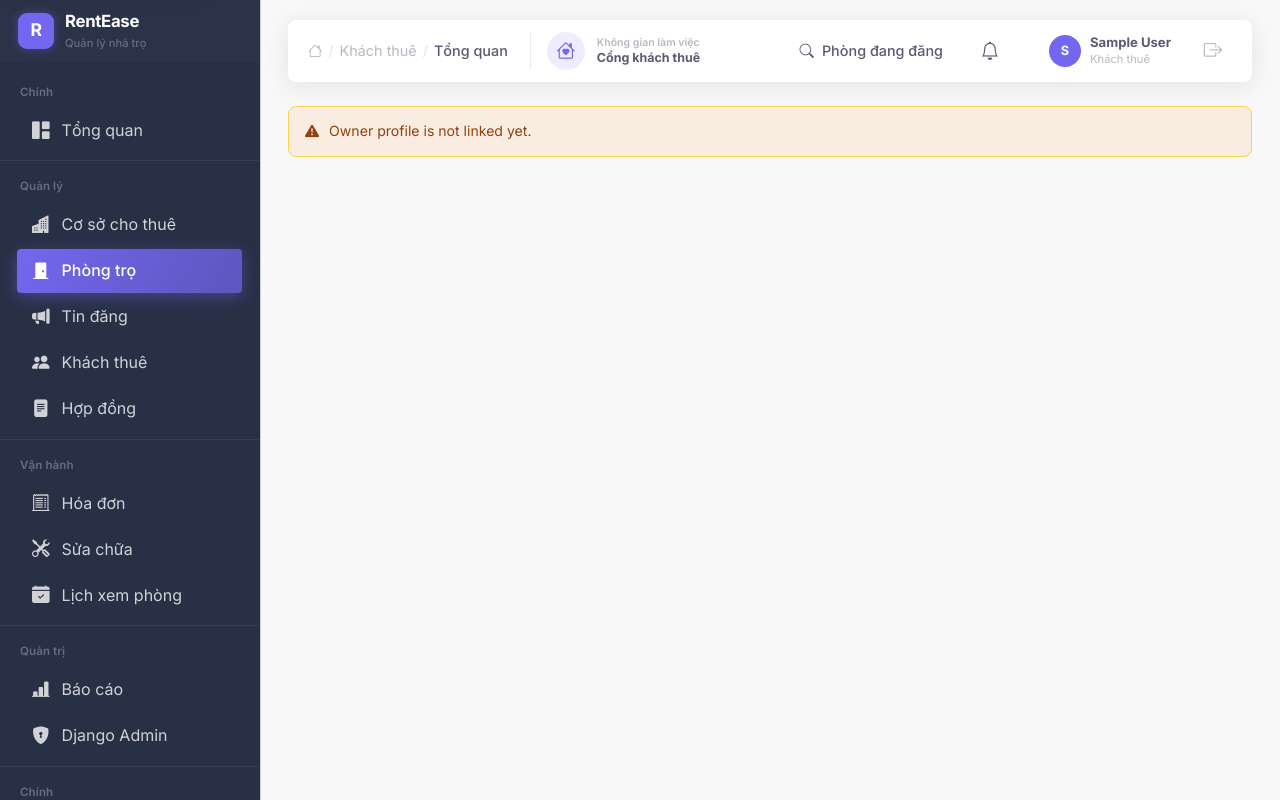
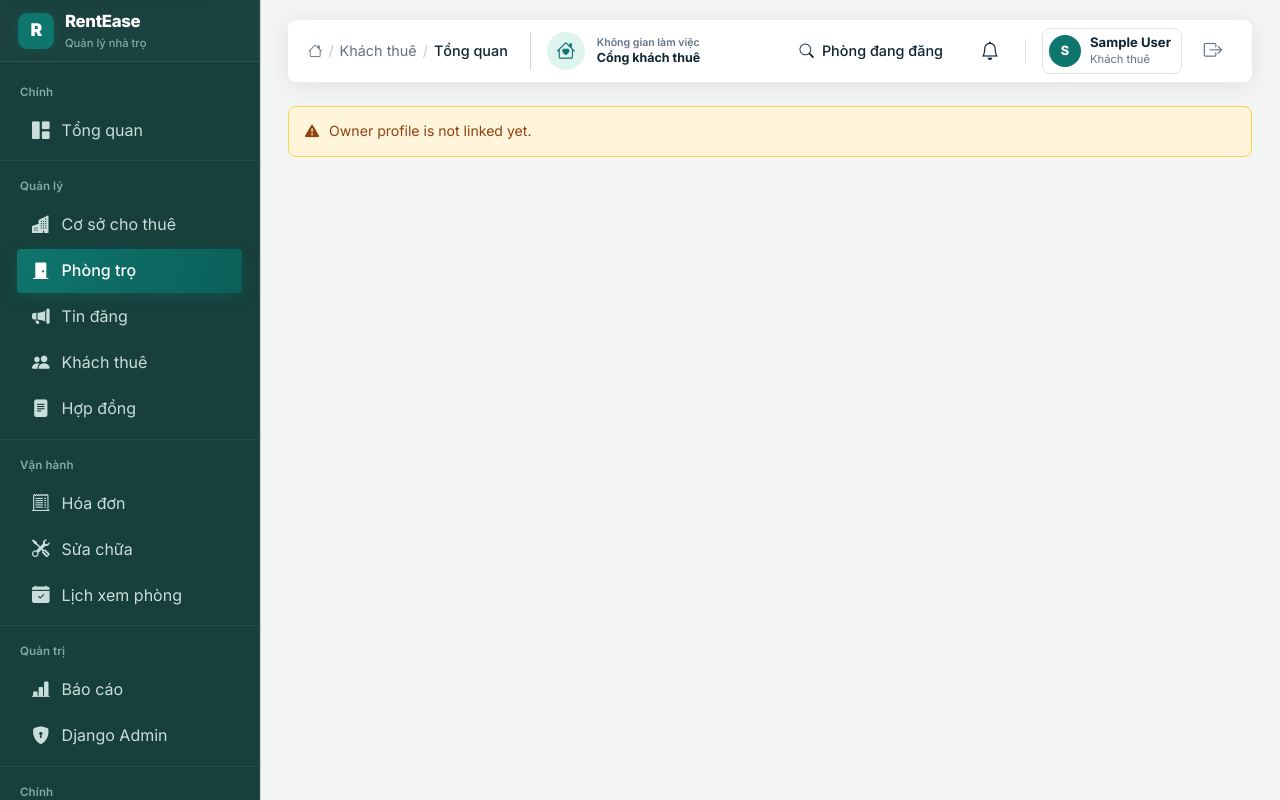
Before and after one commit to HoangNam2464/rentease-smart-hostel-management, a Django app: page /owner/rooms/ in a window 1280 px wide. Run offline with Django 5.2, Linux system fonts and the light colour scheme; the visitor is signed in with stand-in values (Sample User, id 1); data that the repository does not hold is empty.

Commit message:
feat(ui): unify RentEase design foundation

```diff
--- a/frontend/static/css/rentease-layout.css
+++ b/frontend/static/css/rentease-layout.css
@@ -2,52 +2,10 @@
    RENTEASE LAYOUT SYSTEM — DreamPOS-style modern admin layout
    ================================================================ */
 
-@import url('https://fonts.googleapis.com/css2?family=Inter:wght@400;500;600;700&display=swap');
-
 :root {
     --sidebar-width: 260px;
-    --sidebar-bg: #283046; /* DreamPOS Dark */
-    --sidebar-border: transparent;
-    --sidebar-text: #d0d2d6;
-    --sidebar-text-hover: #ffffff;
-    --sidebar-active-bg: linear-gradient(118deg, #7367f0, rgba(115, 103, 240, 0.7));
-    --sidebar-active-border: transparent;
-    --sidebar-section-color: #676d7d;
-
     --topbar-height: 62px;
-    --topbar-bg: #ffffff;
-    --topbar-border: transparent;
-
-    --content-bg: #f8f8f8;
     --content-padding: 24px 28px 40px;
-
-    --brand-primary: #7367f0; /* DreamPOS Purple/Blue */
-    --brand-primary-dark: #5e50ee;
-    --brand-primary-soft: rgba(115, 103, 240, 0.12);
-    --brand-blue: #00cfe8;
-
-    --card-bg: #ffffff;
-    --card-border: transparent;
-    --card-border-strong: #ebe9f1;
-    --card-radius: 10px;
-    --card-shadow: 0 4px 24px 0 rgba(34, 41, 47, 0.1);
-    --card-shadow-elevated: 0 8px 30px 0 rgba(34, 41, 47, 0.15);
-
-    --text-heading: #5e5873;
-    --text-body: #6e6b7b;
-    --text-muted: #b9b9c3;
-    --text-faint: #d8d6de;
-
-    --color-success: #28c76f;
-    --color-success-soft: rgba(40, 199, 111, 0.12);
-    --color-danger: #ea5455;
-    --color-danger-soft: rgba(234, 84, 85, 0.12);
-    --color-warning: #ff9f43;
-    --color-warning-soft: rgba(255, 159, 67, 0.12);
-    --color-info: #00cfe8;
-    --color-info-soft: rgba(0, 207, 232, 0.12);
-
-    --focus-ring: rgba(115, 103, 240, 0.25);
     --section-gap: 24px;
 }
 
@@ -147,7 +105,7 @@ body.app-body {
     border-radius: 9px;
     border: none;
     background: var(--brand-primary);
-    box-shadow: 0 0 10px rgba(115, 103, 240, 0.4);
+    box-shadow: 0 0 10px rgba(15, 118, 110, 0.32);
     color: #fff;
     font-size: 1.1rem; font-weight: 900;
     display: flex; align-items: center; justify-content: center;
@@ -220,7 +178,7 @@ body.app-body {
     color: #ffffff;
     background: var(--sidebar-active-bg);
     font-weight: 500;
-    box-shadow: 0 4px 15px 0 rgba(115, 103, 240, 0.4);
+    box-shadow: 0 4px 15px 0 rgba(15, 118, 110, 0.30);
     transform: none;
 }
 
@@ -410,7 +368,7 @@ body.app-body {
 }
 
 .topbar-btn:hover {
-    background: rgba(115, 103, 240, 0.12);
+    background: var(--brand-primary-soft);
     color: var(--brand-primary);
 }
 
@@ -2949,13 +2907,13 @@ form > .form-section-heading:first-of-type {
     display: inline-flex;
     align-items: center;
     gap: 8px;
-    box-shadow: 0 4px 10px rgba(115, 103, 240, 0.3);
+    box-shadow: 0 4px 10px rgba(15, 118, 110, 0.24);
 }
 
 .btn-primary:hover {
     background-color: var(--brand-primary-dark);
     transform: translateY(-2px);
-    box-shadow: 0 6px 15px rgba(115, 103, 240, 0.4);
+    box-shadow: 0 6px 15px rgba(15, 118, 110, 0.30);
     color: #fff;
 }
 
--- /dev/null
+++ b/frontend/static/css/rentease-tokens.css
@@ -0,0 +1,91 @@
+@import url("https://fonts.googleapis.com/css2?family=Inter:wght@400;500;600;700;800;900&display=swap");
+
+:root {
+    color-scheme: light;
+
+    /* Brand */
+    --re-primary: #0f766e;
+    --re-primary-dark: #0b5f59;
+    --re-primary-soft: #dff3ef;
+    --re-accent: #2563eb;
+    --re-accent-soft: #e8efff;
+    --re-blue: var(--re-accent);
+    --re-blue-soft: var(--re-accent-soft);
+    --re-indigo: var(--re-accent);
+    --re-indigo-soft: var(--re-accent-soft);
+
+    /* Foundations */
+    --re-bg: #f4f6f5;
+    --re-bg-soft: #eef7f4;
+    --re-surface: #ffffff;
+    --re-surface-strong: #f9fbfa;
+    --re-card: var(--re-surface);
+    --re-heading: #0f2433;
+    --re-text: #17212b;
+    --re-muted: #627386;
+    --re-faint: #8b99a8;
+    --re-border: #dce5e2;
+    --re-border-strong: #cad8d4;
+
+    /* Semantic states */
+    --re-success: #15803d;
+    --re-success-soft: #e4f7eb;
+    --re-warning: #b7791f;
+    --re-warning-soft: #fff5db;
+    --re-danger: #c24135;
+    --re-danger-soft: #ffe9e6;
+    --re-info: #2563eb;
+    --re-info-soft: #e8efff;
+
+    /* Shape and elevation */
+    --re-radius-xs: 6px;
+    --re-radius-sm: 8px;
+    --re-radius-md: 12px;
+    --re-radius-lg: 16px;
+    --re-shadow-sm: 0 6px 18px rgba(15, 36, 51, 0.06);
+    --re-shadow-md: 0 12px 30px rgba(15, 36, 51, 0.09);
+    --re-shadow: var(--re-shadow-md);
+    --re-radius: var(--re-radius-lg);
+    --re-radius-sm: var(--re-radius-md);
+    --re-focus-ring: rgba(15, 118, 110, 0.24);
+    --re-container: 1180px;
+    --re-card-border: var(--re-border);
+    --re-dashboard-bg: var(--re-bg);
+
+    /* Authenticated shell */
+    --sidebar-bg: #173f3b;
+    --sidebar-border: rgba(223, 243, 239, 0.10);
+    --sidebar-text: #c9dedb;
+    --sidebar-text-hover: #ffffff;
+    --sidebar-section-color: #86aaa5;
+    --sidebar-active-bg: linear-gradient(118deg, #0f766e, #0b5f59);
+    --sidebar-active-border: transparent;
+    --topbar-bg: #ffffff;
+    --topbar-border: #dce5e2;
+    --content-bg: #f4f6f5;
+
+    /* Compatibility aliases used by existing portal components */
+    --brand-primary: var(--re-primary);
+    --brand-primary-dark: var(--re-primary-dark);
+    --brand-primary-soft: var(--re-primary-soft);
+    --brand-blue: var(--re-accent);
+    --card-bg: var(--re-surface);
+    --card-border: var(--re-border);
+    --card-border-strong: var(--re-border-strong);
+    --card-radius: var(--re-radius-md);
+    --card-shadow: var(--re-shadow-sm);
+    --card-shadow-elevated: var(--re-shadow-md);
+    --text-heading: var(--re-heading);
+    --text-body: var(--re-text);
+    --text-muted: var(--re-muted);
+    --text-faint: var(--re-faint);
+    --color-success: var(--re-success);
+    --color-success-soft: var(--re-success-soft);
+    --color-danger: var(--re-danger);
+    --color-danger-soft: var(--re-danger-soft);
+    --color-warning: var(--re-warning);
+    --color-warning-soft: var(--re-warning-soft);
+    --color-info: var(--re-info);
+    --color-info-soft: var(--re-info-soft);
+    --focus-ring: var(--re-focus-ring);
+}
--- a/frontend/templates/404.html
+++ b/frontend/templates/404.html
@@ -5,7 +5,8 @@
     <meta charset="UTF-8">
     <meta name="viewport" content="width=device-width, initial-scale=1.0">
     <title>Không tìm thấy trang - RentEase</title>
-    <link rel="stylesheet" href="{% static 'css/rentease-design.css' %}">
+    <link rel="stylesheet" href="{% static 'css/rentease-tokens.css' %}?v=1">
+    <link rel="stylesheet" href="{% static 'css/rentease-design.css' %}?v=3">
 </head>
 <body class="re-home">
     <main class="re-page">
--- a/frontend/templates/500.html
+++ b/frontend/templates/500.html
@@ -5,7 +5,8 @@
     <meta charset="UTF-8">
     <meta name="viewport" content="width=device-width, initial-scale=1.0">
     <title>Lỗi hệ thống - RentEase</title>
-    <link rel="stylesheet" href="{% static 'css/rentease-design.css' %}">
+    <link rel="stylesheet" href="{% static 'css/rentease-tokens.css' %}?v=1">
+    <link rel="stylesheet" href="{% static 'css/rentease-design.css' %}?v=3">
 </head>
 <body class="re-home">
     <main class="re-page">
--- a/frontend/templates/listings/public_base.html
+++ b/frontend/templates/listings/public_base.html
@@ -5,7 +5,8 @@
     <meta charset="UTF-8">
     <meta name="viewport" content="width=device-width, initial-scale=1.0">
     <title>{% block title %}RentEase{% endblock %}</title>
-    <link rel="stylesheet" href="{% static 'css/rentease-design.css' %}?v=2">
+    <link rel="stylesheet" href="{% static 'css/rentease-tokens.css' %}?v=1">
+    <link rel="stylesheet" href="{% static 'css/rentease-design.css' %}?v=3">
     <link rel="stylesheet" href="https://cdn.jsdelivr.net/npm/bootstrap-icons@1.11.3/font/bootstrap-icons.min.css">
 </head>
 <body class="re-home">
--- a/frontend/templates/portal/base.html
+++ b/frontend/templates/portal/base.html
@@ -5,7 +5,8 @@
     <meta charset="UTF-8">
     <meta name="viewport" content="width=device-width, initial-scale=1.0">
     <title>{% block title %}RentEase{% endblock %}</title>
-    <link rel="stylesheet" href="{% static 'css/rentease-layout.css' %}">
+    <link rel="stylesheet" href="{% static 'css/rentease-tokens.css' %}?v=1">
+    <link rel="stylesheet" href="{% static 'css/rentease-layout.css' %}?v=1">
     <link rel="stylesheet" href="https://cdn.jsdelivr.net/npm/bootstrap-icons@1.11.3/font/bootstrap-icons.min.css">
     {% block extra_head %}{% endblock %}
 </head>
--- a/frontend/templates/portal/login.html
+++ b/frontend/templates/portal/login.html
@@ -5,7 +5,8 @@
     <meta charset="UTF-8">
     <meta name="viewport" content="width=device-width, initial-scale=1.0">
     <title>Đăng nhập - RentEase</title>
-    <link rel="stylesheet" href="{% static 'css/rentease-design.css' %}">
+    <link rel="stylesheet" href="{% static 'css/rentease-tokens.css' %}?v=1">
+    <link rel="stylesheet" href="{% static 'css/rentease-design.css' %}?v=3">
     <link rel="stylesheet" href="https://cdn.jsdelivr.net/npm/bootstrap-icons@1.11.3/font/bootstrap-icons.min.css">
     <style>
         /* ── Reset ───────────────────────────────────────── */
```
Also changed, not shown: docs/agent/NEXT.md (+8 -8 lines), docs/ui/DESIGN.md (+7 -0 lines), frontend/static/css/rentease-design.css (+2 -38 lines), frontend/templates/home.html (+10 -9 lines).
